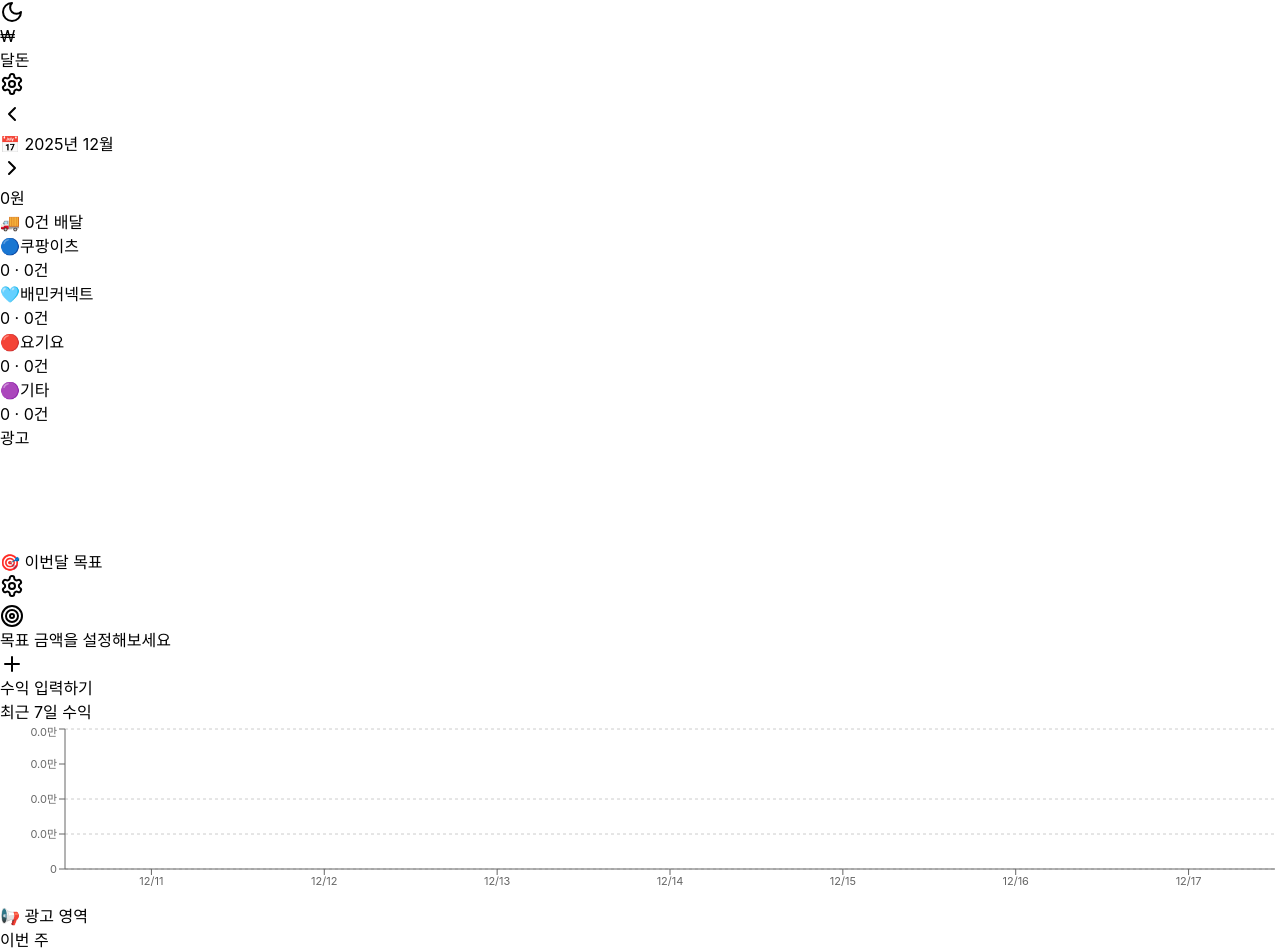
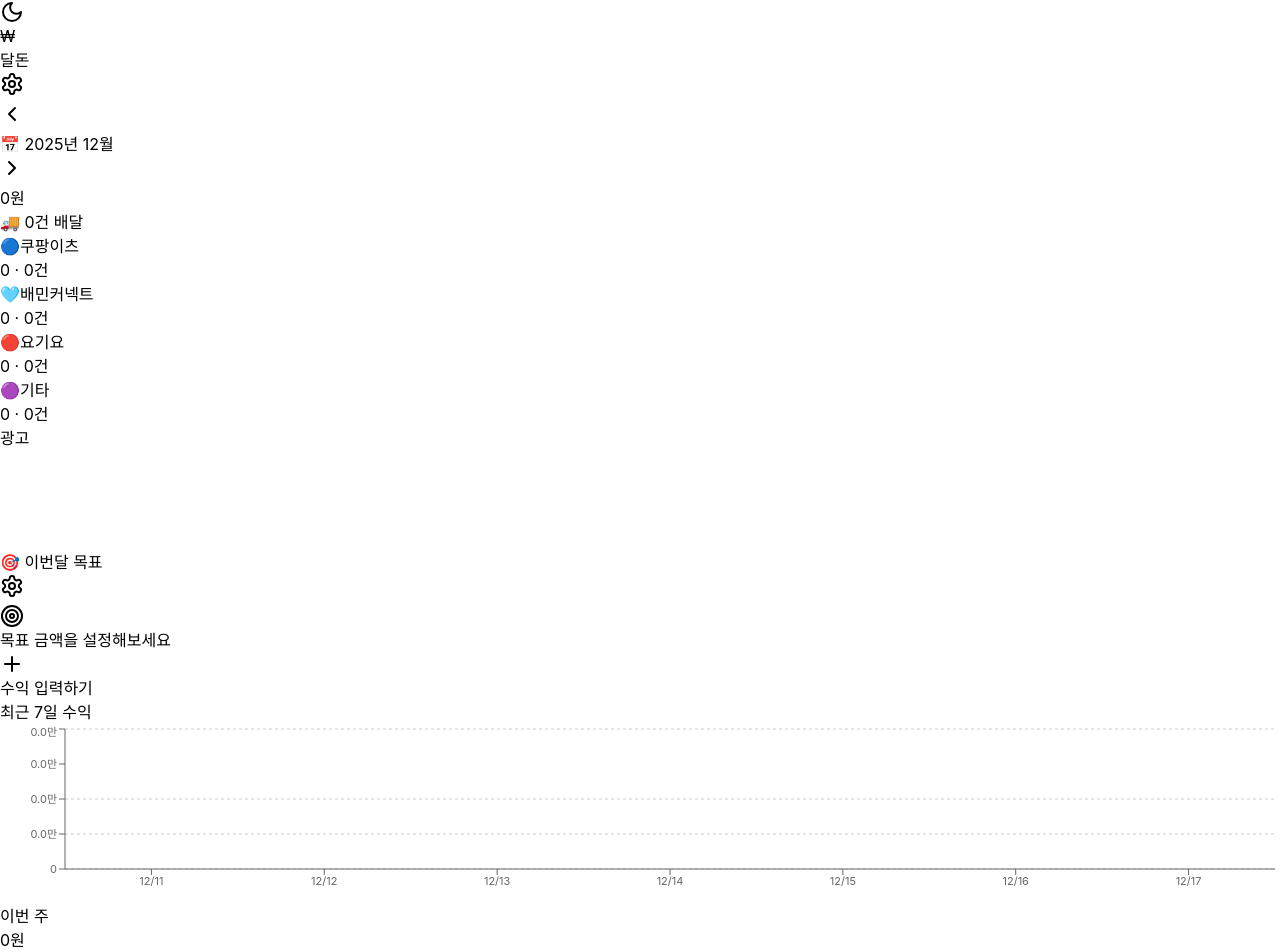
Before and after one commit to tankkwon/delivery-app, a React (Vite) app: page / in a window 1280 px wide. Shown: the top 952 px of the page. Built offline with nearby package versions, Linux system fonts and the light colour scheme.

Commit message:
Update App.jsx

```diff
--- a/src/App.jsx
+++ b/src/App.jsx
@@ -37,13 +37,6 @@
     </div>
   );
 };
-
-// AdMob 광고 배너 컴포넌트 (나중에 실제 광고로 교체)
-const AdBanner = () => (
-  <div className="bg-gray-800 rounded-xl p-3 flex items-center justify-center border border-gray-700">
-    <span className="text-gray-500 text-sm">📢 광고 영역</span>
-  </div>
-);
 
 // 달돈 로고 컴포넌트
 const Logo = () => (
@@ -664,11 +657,6 @@
           </ResponsiveContainer>
         </div>
 
-        {/* AdMob 광고 (하단 - 나중에) */}
-        <div className="mb-4">
-          <AdBanner />
-        </div>
-
         <div className="grid grid-cols-2 gap-3">
           <div className="bg-white rounded-xl p-4 shadow-sm">
             <p className="text-gray-500 text-sm">이번 주</p>
@@ -759,11 +747,6 @@
               </div>
             </>
           )}
-        </div>
-
-        {/* 광고 배너 */}
-        <div className="mb-4">
-          <AdBanner />
         </div>
 
         <div className="bg-white rounded-2xl p-4 shadow-sm mb-4">
@@ -937,11 +920,6 @@
 
         <button onClick={() => setCurrentMonth(new Date())} className="mx-auto block px-4 py-1 text-sm bg-yellow-100 text-yellow-700 rounded-full mb-4">오늘</button>
 
-        {/* 광고 배너 */}
-        <div className="mb-4">
-          <AdBanner />
-        </div>
-
         <div className="bg-white rounded-2xl p-4 shadow-sm mb-4">
           <div className="grid grid-cols-7 gap-1 mb-2">
             {['일', '월', '화', '수', '목', '금', '토'].map((d, i) => (
@@ -1026,11 +1004,6 @@
         <div className="flex justify-between items-center mb-4">
           <h2 className="text-xl font-bold text-gray-800">수익 기록</h2>
           <button onClick={() => openInputModal()} className="bg-yellow-500 text-gray-900 p-2 rounded-full"><Plus className="w-5 h-5" /></button>
-        </div>
-
-        {/* 광고 배너 */}
-        <div className="mb-4">
-          <AdBanner />
         </div>
 
         {Object.keys(grouped).length === 0 ? (
```
